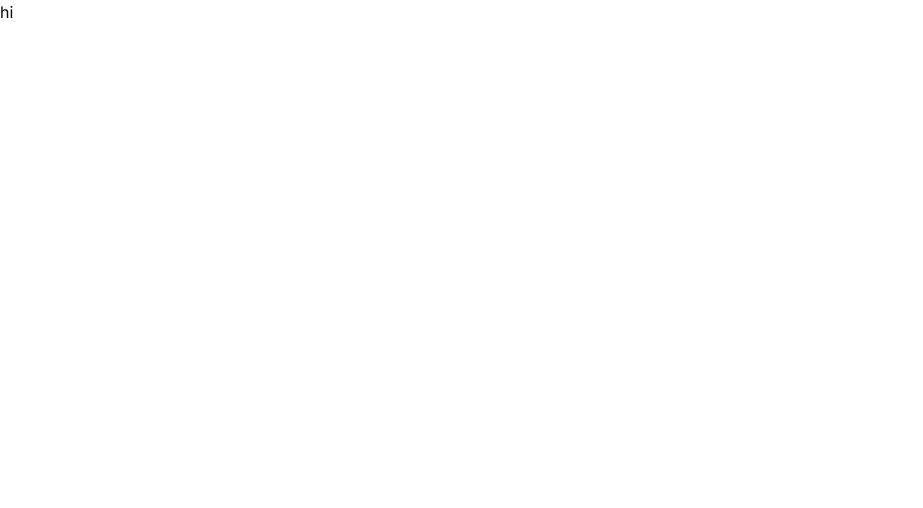
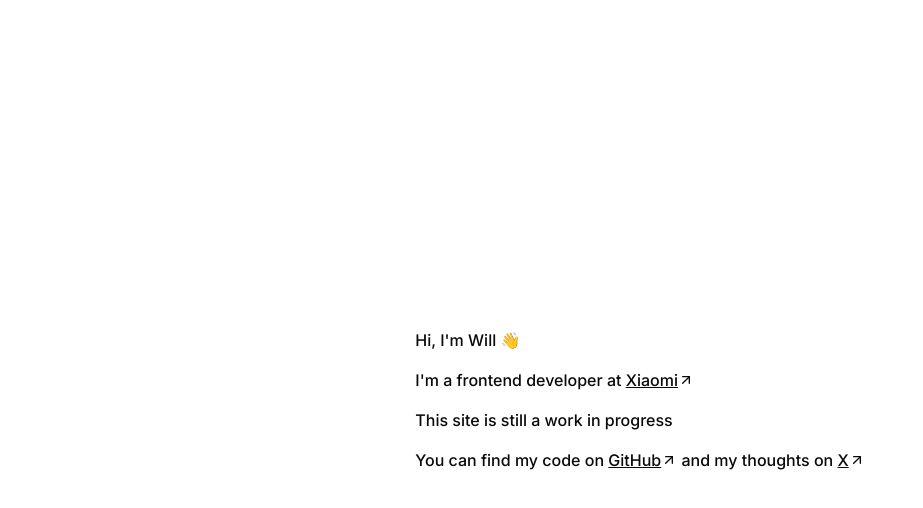
Before and after one commit to Johnson1602/willxuu-site, a Next.js app: page / in a window 1280 px wide. Shown: the top 508 px of the page, without its empty margins (0-923 px from the left). Built offline with nearby package versions, Linux system fonts and the light colour scheme.

Commit message:
feat: add homepage boilerplate

```diff
--- a/src/app/page.tsx
+++ b/src/app/page.tsx
@@ -1,3 +1,40 @@
+import { ArrowUpRight } from 'lucide-react'
+
 export default function Page() {
-  return <div>hi</div>
+  return (
+    <div className='min-h-screen flex flex-col items-center justify-center'>
+      <div className='flex flex-col font-medium max-w-xl gap-y-2 md:gap-y-4 px-6'>
+        <p>Hi, I&apos;m Will 👋</p>
+        <p>
+          I&apos;m a frontend developer at{' '}
+          <a
+            href='https://www.mi.com/global/'
+            target='_blank'
+            className='inline-flex items-center underline'
+          >
+            Xiaomi <ArrowUpRight size={16} />
+          </a>
+        </p>
+        <p>This site is still a work in progress</p>
+        <p>
+          You can find my code on{' '}
+          <a
+            href='https://github.com/Johnson1602'
+            target='_blank'
+            className='inline-flex items-center underline'
+          >
+            GitHub <ArrowUpRight size={16} />
+          </a>{' '}
+          and my thoughts on{' '}
+          <a
+            href='https://x.com/willxuu_'
+            target='_blank'
+            className='inline-flex items-center underline'
+          >
+            X <ArrowUpRight size={16} />
+          </a>
+        </p>
+      </div>
+    </div>
+  )
 }
```
Also changed, not shown: src/styles/globals.css (line endings or trailing spaces).
